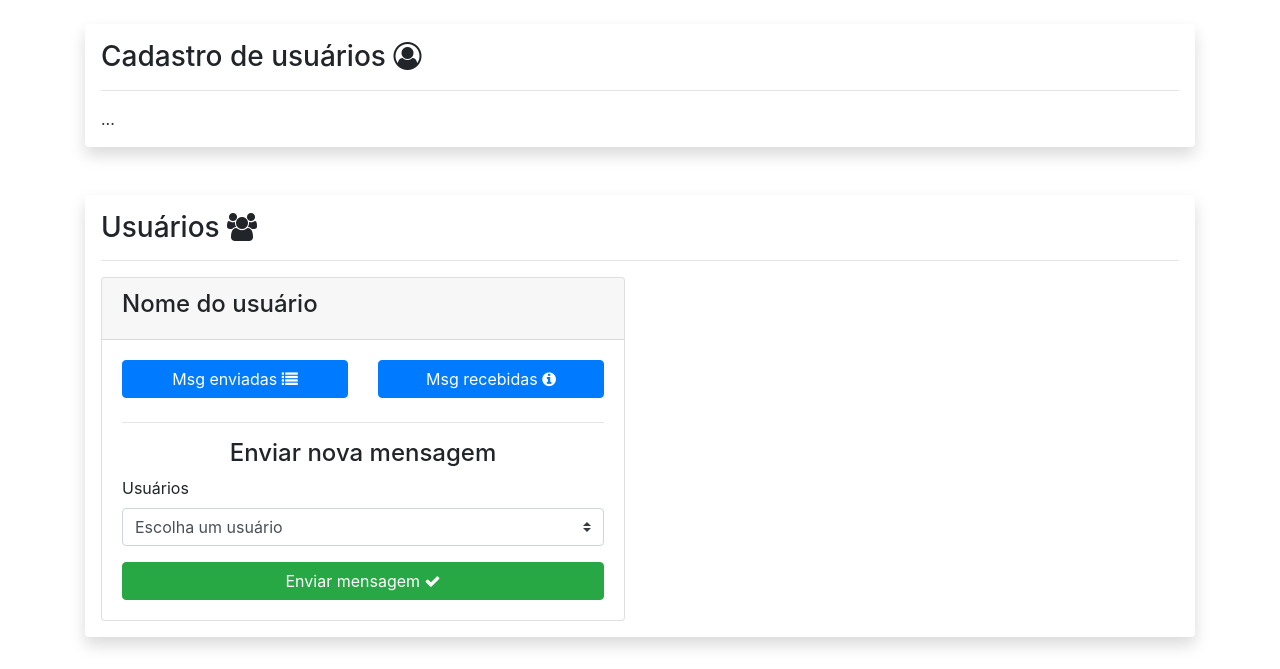
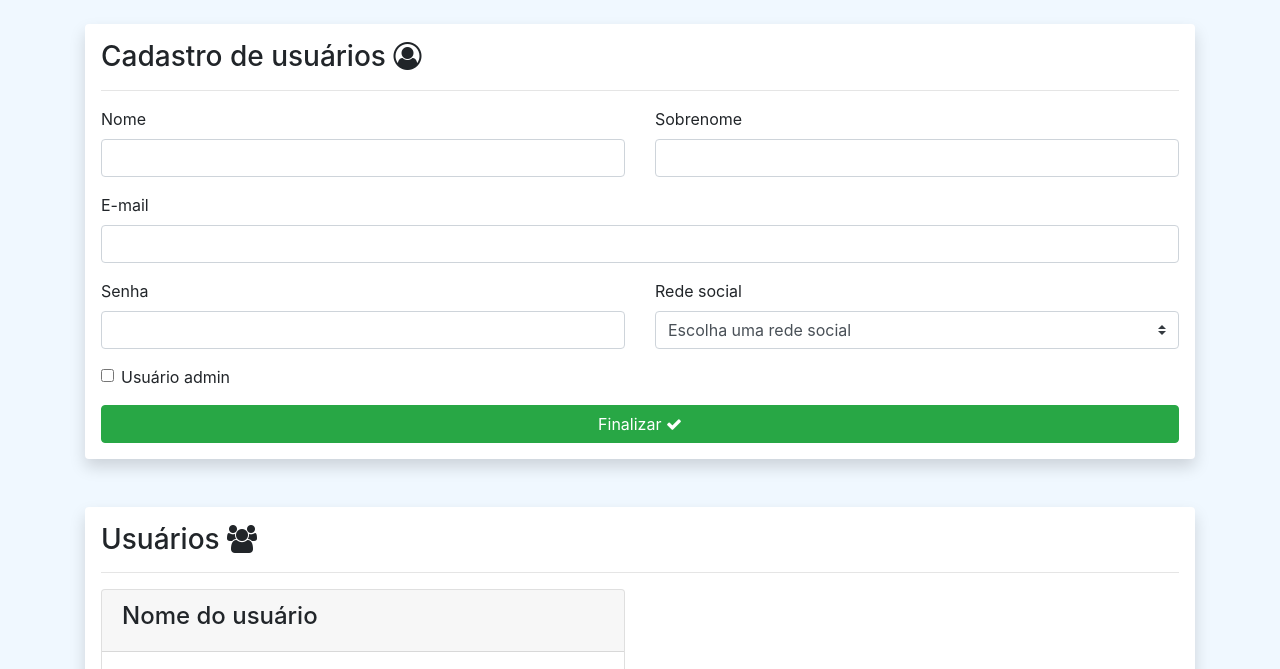
Before and after one commit to yuricarvalho97/padroesProjeto, a PHP site: page / in a window 1280 px wide. Shown: the top 669 px of the page. Before the commit the page ends 648 px from the top, so only its background shows below. Run offline with PHP 8.4, Linux system fonts and the light colour scheme.

Commit message:
layout e formulario de cadastro usuario

```diff
--- /dev/null
+++ b/css/default.css
@@ -0,0 +1,8 @@
+body {
+    background-color: aliceblue;
+}
+
+.imgUsuario {
+    border-radius: 50%;
+    text-align: center;
+}
--- a/includes/header.php
+++ b/includes/header.php
@@ -15,6 +15,7 @@ $conn = $DBconexao->retornarConexao();
 
     <link rel="stylesheet" href="https://cdn.jsdelivr.net/npm/bootstrap@4.6.0/dist/css/bootstrap.min.css" integrity="sha384-B0vP5xmATw1+K9KRQjQERJvTumQW0nPEzvF6L/Z6nronJ3oUOFUFpCjEUQouq2+l" crossorigin="anonymous">
     <link rel="stylesheet" href="https://cdnjs.cloudflare.com/ajax/libs/font-awesome/4.7.0/css/font-awesome.min.css">
+    <link rel="stylesheet" href="./../css/default.css">
 </head>
 
 <body>
--- a/index.php
+++ b/index.php
@@ -12,7 +12,54 @@
         <hr>
         <div class="row">
             <div class="col-sm-12">
-                ...
+                <form method="post" action="">
+                    <div class="row">
+                        <div class="col-sm-6">
+                            <div class="form-group">
+                                <label for="cmpNome">Nome</label>
+                                <input type="text" class="form-control" id="cmpNome" name="cmpNome" required>
+                            </div>
+                        </div>
+                        <div class="col-sm-6">
+                            <div class="form-group">
+                                <label for="cmpSobrenome">Sobrenome</label>
+                                <input type="text" class="form-control" id="cmpSobrenome" name="cmpSobrenome" required>
+                            </div>
+                        </div>
+                    </div>
+
+                    <div class="form-group">
+                        <label for="cmpEmail">E-mail</label>
+                        <input type="email" class="form-control" id="cmpEmail" name="cmpEmail" required>
+                    </div>
+
+                    <div class="row">
+                        <div class="col-sm-6">
+                            <div class="form-group">
+                                <label for="cmpSenha">Senha</label>
+                                <input type="password" class="form-control" id="cmpSenha" name="cmpSenha" required>
+                            </div>
+                        </div>
+                        <div class="col-sm-6">
+                            <label for="cmpRedeSocial">Rede social</label>
+                            <select class="custom-select" id="cmpRedeSocial" name="cmpRedeSocial" required>
+                                <option selected disabled value="">Escolha uma rede social</option>
+                                <option value="instagram">Instagram</option>
+                                <option value="facebook">Facebook</option>
+                                <option value="tipTop">Tip top</option>
+                            </select>
+                        </div>
+                    </div>
+
+                    <div class="form-group form-check">
+                        <input type="checkbox" class="form-check-input" id="cmpAdmin" name="cmpAdmin" required>
+                        <label class="form-check-label" for="cmpAdmin">Usuário admin</label>
+                    </div>
+                    <button type="submit" class="btn btn-success w-100" name="enviarFormulario">
+                        Finalizar
+                        <i class="fa fa-check" aria-hidden="true"></i>
+                    </button>
+                </form>
             </div>
         </div>
     </div>
@@ -25,13 +72,18 @@
         </h3>
         <hr>
         <div class="row">
-            <div class="col-sm-6">
+            <div class="col-sm-6 mb-1">
                 <div class="card">
                     <div class="card-header">
                         <h4>Nome do usuário</h4>
                     </div>
                     <div class="card-body">
-                        <div class="row">
+                        <div class="d-flex justify-content-center">
+                            <img class="imgUsuario" src="https://bulma.io/images/placeholders/128x128.png">
+                        </div>
+
+
+                        <div class="row mt-5">
                             <div class="col-sm-6 mb-2">
                                 <button class="btn btn-primary w-100" data-toggle="modal" data-target="#msgEnviadas">
                                     Msg enviadas
@@ -50,21 +102,26 @@
                         <h4 class="text-center">Enviar nova mensagem</h4>
 
                         <form action="" method="post">
-                            <label for="usuario">Usuários</label>
-                            <select class="custom-select mb-3" id="usuario" required>
+                            <label for="cmpUsuario">Usuários</label>
+                            <select class="custom-select mb-3" id="cmpUsuario" name="cmpUsuario" required>
                                 <option selected disabled value="">Escolha um usuário</option>
                                 <option>...</option>
                             </select>
+
+                            <div class="form-group">
+                                <label for="cmpMensagem">Conteúdo da mensagem</label>
+                                <textarea class="form-control" id="cmpMensagem" name="cmpMensagem" rows="3"></textarea>
+                            </div>
 
                             <button type="submit" class="btn btn-success w-100">
                                 Enviar mensagem
                                 <i class="fa fa-check" aria-hidden="true"></i>
                             </button>
                         </form>
-
                     </div>
                 </div>
             </div>
+
         </div>
     </div>
 
```
